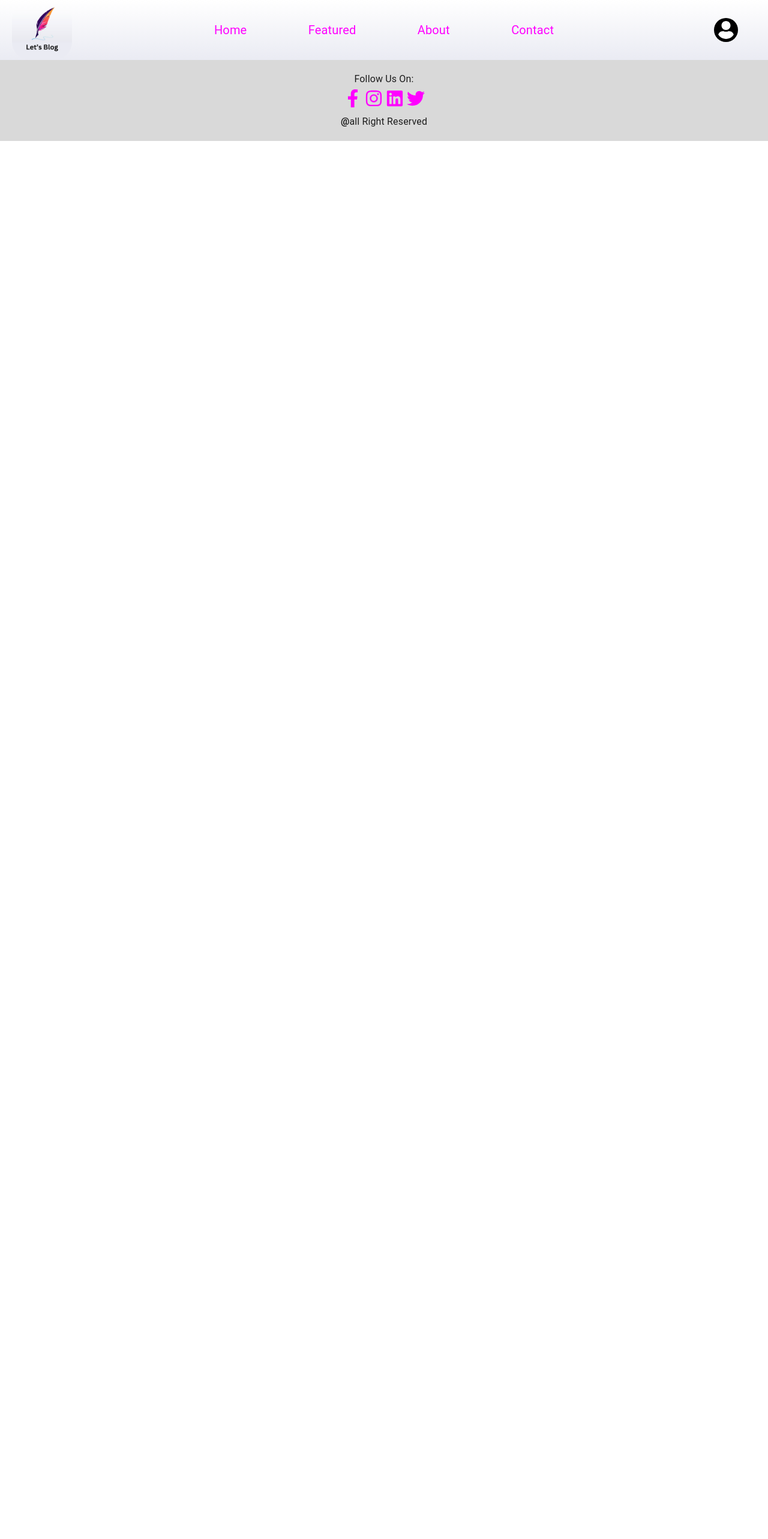
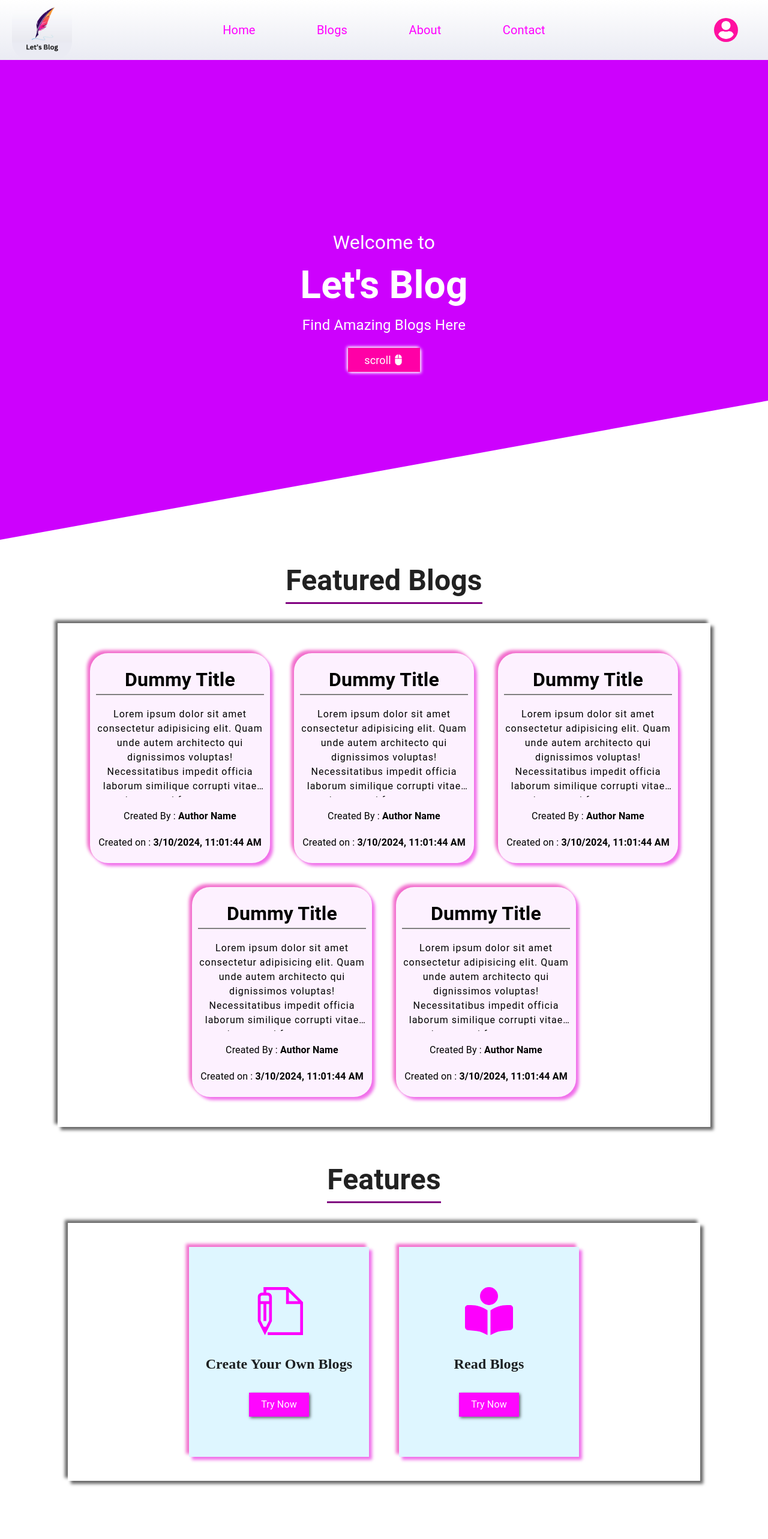
Before and after one commit to HimanshuBajpai-1/Let-s-Blog-MERN-App, a React (Create React App) app in the folder frontend/: page / in a window 1280 px wide. Shown: the top 2566 px of the page at 60% size. Before the commit the page ends 800 px from the top, so only its background shows below. Built offline with nearby package versions, Linux system fonts and the light colour scheme.

Commit message:
Created Home Page

```diff
--- a/frontend/public/index.html
+++ b/frontend/public/index.html
@@ -9,6 +9,11 @@
       name="description"
       content="Web site created using create-react-app"
     />
+    <style>
+      *{
+        scroll-behavior: smooth;
+      }
+    </style>
     <link rel="apple-touch-icon" href="%PUBLIC_URL%/logo192.png" />
     <!--
       manifest.json provides metadata used when your web app is installed on a
@@ -24,7 +29,7 @@
       work correctly both with client-side routing and a non-root public URL.
       Learn how to configure a non-root public URL by running `npm run build`.
     -->
-    <title>React App</title>
+    <title>Let's Blog</title>
   </head>
   <body>
     <noscript>You need to enable JavaScript to run this app.</noscript>
--- a/frontend/src/App.js
+++ b/frontend/src/App.js
@@ -2,13 +2,14 @@ import React from 'react';
 import {BrowserRouter ,Routes ,Route} from 'react-router-dom';
 import Header from './component/Layout/Header/Header';
 import Footer from './component/Layout/Footer/Footer';
+import Home from './component/Home/Home';
 
 const App = () => {
   return (
     <BrowserRouter>
       <Header />
       <Routes>
-        {/* <Route path='/' element={<Header />}/> */}
+        <Route path='/' element={<Home />}/>
       </Routes>
       <Footer />
     </BrowserRouter>
--- /dev/null
+++ b/frontend/src/component/Home/Home.js
@@ -0,0 +1,49 @@
+import React from 'react'
+import './home.scss';
+import { BsMouse2Fill } from "react-icons/bs";
+import {HashLink} from 'react-router-hash-link'
+import {Link} from 'react-router-dom'
+import BlogCard from '../Layout/BlogCard/BlogCard';
+import { TfiWrite } from "react-icons/tfi";
+import { FaBookOpenReader } from "react-icons/fa6";
+
+
+const Home = () => {
+  return (
+    <>
+        <div className="home1">
+            <div>Welcome to</div>
+            <div>Let's Blog</div>
+            <div>Find Amazing Blogs Here</div>
+            <HashLink to={'/#featured'}>scroll<BsMouse2Fill /></HashLink>
+        </div>
+        <div id='featured' className="home2">
+            <h1>Featured Blogs</h1>
+            <div className="featuredBlogContainer">
+                <BlogCard />
+                <BlogCard />
+                <BlogCard />
+                <BlogCard />
+                <BlogCard />
+            </div>
+        </div>
+        <div className="home3">
+            <h1>Features</h1>
+            <div className="features">
+                <div className='featureCard'>
+                    <TfiWrite />
+                    <div>Create Your Own Blogs</div>
+                    <Link to={'/login'}>Try Now</Link>
+                </div>
+                <div className='featureCard'>
+                    <FaBookOpenReader />
+                    <div>Read Blogs</div>
+                    <Link to={'/blogs'}>Try Now</Link>
+                </div>
+            </div>
+        </div>
+    </>
+  )
+}
+
+export default Home
--- /dev/null
+++ b/frontend/src/component/Home/home.scss
@@ -0,0 +1,124 @@
+.home1{
+    height: 100vh;
+    width: 100%;
+    display: flex;
+    flex-direction: column;
+    align-items: center;
+    justify-content: center;
+    background-color: rgb(205, 1, 253);
+    >div{
+        &:nth-child(1){
+            font-size: 2rem;
+            color: white;
+        }
+        &:nth-child(2){
+            font-weight: bold;
+            font-size: 4rem;
+            color: white;
+        }
+        &:nth-child(3){
+            font-size: 1.5rem;
+            color: white;
+        }
+    }
+    >a{
+        display: flex;
+        gap: 3px;
+        align-items: center;
+        justify-content: center;
+        margin-top: 20px;
+        height: 40px;
+        width: 120px;
+        font-size: 18px;
+        background-color: rgb(255, 0, 166);
+        color: white;
+        border: none;
+        box-shadow: 2px 2px 5px white , -2px -2px 5px white;
+        &:hover{
+            background-color: rgb(255, 0, 93);
+        }
+    }
+    &::after{
+        content: '';
+        height: 100vh;
+        width: 100%;
+        position: absolute;
+        background-color: white;
+        clip-path: polygon(100% 71%, 0 100%, 100% 100%);
+
+    }
+}
+
+.home2{
+    display: flex;
+    flex-direction: column;
+    align-items: center;
+    >h1{
+        font-size: 3rem;
+        font-weight: bold;
+        border-bottom: 3px solid purple;
+    }
+    >.featuredBlogContainer{
+        box-shadow: 5px 5px 5px rgba(0, 0, 0, 0.596),-5px -5px 5px rgba(0, 0, 0, 0.584);
+        width: 85%;
+        display: flex;
+        flex-wrap: wrap;
+        padding: 50px 20px;
+        justify-content: center;
+        gap: 40px;
+    }
+}
+
+.home3 {
+    width: 100%;
+    padding: 20px;
+    padding-bottom: 100px;
+    display: flex;
+    flex-direction: column;
+    justify-content: center;
+    align-items: center;
+    >h1{
+        font-size: 3rem;
+        font-weight: bold;
+        border-bottom: 3px solid purple;
+    }
+    >.features{
+        width: 85%;
+        padding: 40px 20px;
+        display: flex;
+        justify-content: center;
+        box-shadow: 5px 5px 5px rgba(0, 0, 0, 0.596),-5px -5px 5px rgba(0, 0, 0, 0.584);
+        gap: 50px;
+        >.featureCard{
+            width: 300px;
+            height: 350px;
+            display: flex;
+            gap: 30px;
+            box-shadow: 5px 5px 5px rgba(230, 14, 219, 0.596),-5px -5px 5px rgba(233, 9, 170, 0.584);
+            flex-direction: column;
+            align-items: center;
+            justify-content: center;
+            background-color: rgb(222, 246, 255);
+            >div{
+                text-align: center;
+                font-size: 1.5rem;
+                font-weight: bold;
+                font-family: cursive;
+            }
+            >svg{
+                color: rgb(253, 0, 253);
+                font-size: 5rem;
+            }
+            >a{
+                display: flex;
+                justify-content: center;
+                align-items: center;
+                height: 40px;
+                width: 100px;
+                color: white;
+                box-shadow: 2px 2px 5px rgba(0, 0, 0, 0.615);
+                background-color: rgb(255, 6, 255);
+            }
+        }
+    }
+}
--- /dev/null
+++ b/frontend/src/component/Layout/BlogCard/BlogCard.js
@@ -0,0 +1,16 @@
+import React from 'react'
+import './blogcard.scss'
+import {Link} from 'react-router-dom'
+
+const BlogCard = () => {
+  return (
+    <Link className='blogCard'>
+        <div className='title'>Dummy Title</div>
+        <div className='content'>Lorem ipsum dolor sit amet consectetur adipisicing elit. Quam unde autem architecto qui dignissimos voluptas! Necessitatibus impedit officia laborum similique corrupti vitae minus sequi facere, earum consectetur eveniet, culpa dicta.</div>
+        <div>Created By : <span>Author Name</span></div>
+        <div>Created on : <span>{new Date().toLocaleString()}</span></div>
+    </Link>
+  )
+}
+
+export default BlogCard
--- /dev/null
+++ b/frontend/src/component/Layout/BlogCard/blogcard.scss
@@ -0,0 +1,31 @@
+.blogCard{
+    background-color: #fdf1ff;
+    height: 350px;
+    width: 300px;
+    padding: 20px 10px;
+    display: flex;
+    gap: 20px;
+    flex-direction: column;
+    color: black;
+    text-align: center;
+    border-radius: 30px;
+    box-shadow: 5px 5px 5px rgba(230, 14, 219, 0.596),-5px -5px 5px rgba(233, 9, 170, 0.584);
+    >.title{
+        font-size: 2rem;
+        font-weight: bold;
+        border-bottom: 2px solid grey;
+    }
+    >.content{
+        height: 150px;
+        overflow: hidden;
+        letter-spacing: 1px;
+        display: -webkit-box;
+        -webkit-line-clamp: 6;
+        -webkit-box-orient: vertical;
+    }
+    >div{
+        >span{
+            font-weight: bold;
+        }
+    }
+}
--- a/frontend/src/component/Layout/Header/Header.js
+++ b/frontend/src/component/Layout/Header/Header.js
@@ -12,7 +12,7 @@ const Header = () => {
             <img className='logo' src={logo} alt="logo" />
             <div className='links'>
                 <Link to={'/'}>Home</Link>
-                <Link to={'/featured'}>Featured</Link>
+                <Link to={'/blogs'}>Blogs</Link>
                 <Link to={'/about'}>About</Link>
                 <Link to={'/contact'}>Contact</Link>
             </div>
@@ -25,7 +25,7 @@ const Header = () => {
             </div>
             <div className='links'>
                 <Link to={'/'}>Home</Link>
-                <Link to={'/featured'}>Featured</Link>
+                <Link to={'/blogs'}>Blogs</Link>
                 <Link to={'/about'}>About</Link>
                 <Link to={'/contact'}>Contact</Link>
             </div>
--- a/frontend/src/component/Layout/Header/header.scss
+++ b/frontend/src/component/Layout/Header/header.scss
@@ -1,4 +1,7 @@
 .lheader{
+    z-index: 10;
+    position: sticky;
+    top: 0;
     height: 100px;
     width: 100%;
     display: grid;
@@ -34,7 +37,7 @@
         >svg{
             padding: 5px;
             border-radius: 50%;
-            background-color: rgb(0, 0, 0);
+            background-color: rgb(255, 16, 160);
             color: rgb(255, 255, 255);
         }
     }
@@ -44,6 +47,9 @@ a{
 }
 
 .sheader{
+    z-index: 10;
+    position: sticky;
+    top: 0;
     display: none;
     flex-direction: column;
     background: linear-gradient(180deg, white, #eaebf3);
@@ -66,7 +72,7 @@ a{
             >svg{
                 padding: 5px;
                 border-radius: 50%;
-                background-color: rgb(0, 0, 0);
+                background-color: rgb(255, 16, 160);
                 color: rgb(255, 255, 255);
             }
         }
```
